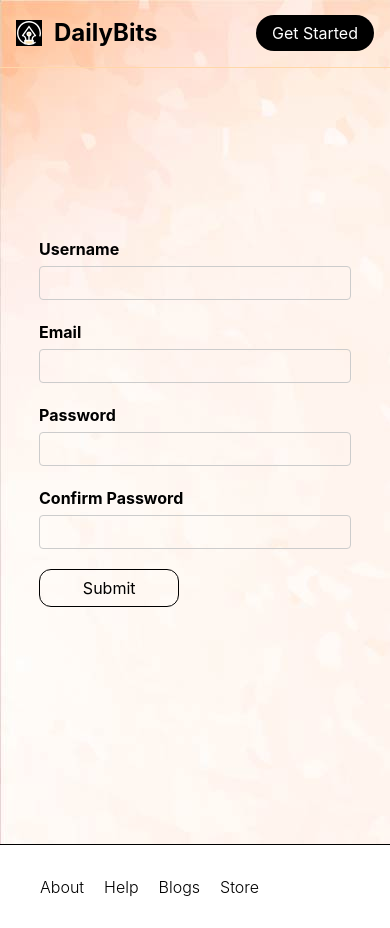
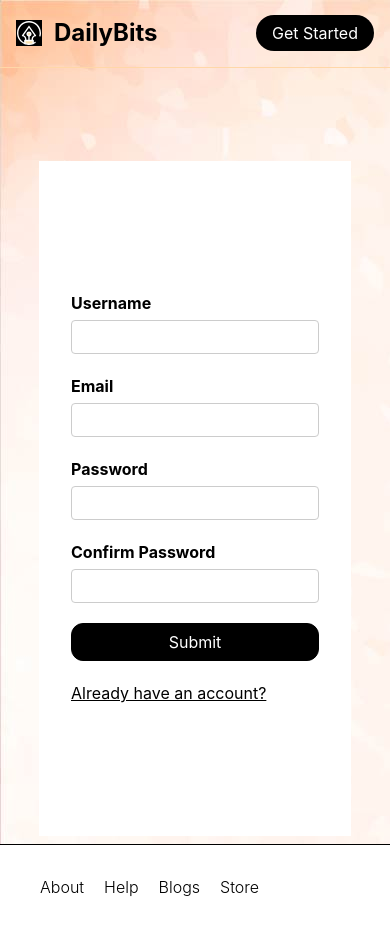
Before and after one commit to aquib-0/dailybits-frontend, a React (Vite) app: page /auth/register in a window 390 px wide. Built offline with nearby package versions, Linux system fonts and the light colour scheme.

Commit message:
add register form link in login form and vice versa, fix post reading page width for mobile view

```diff
--- a/src/App.css
+++ b/src/App.css
@@ -241,9 +241,9 @@ img::before{
   display: none;
 }
 
-.form-control{
+/* .form-control{
   margin-bottom: 20px;
-}
+} */
 
 .error{
   color: red;
@@ -252,8 +252,10 @@ img::before{
 }
 
 .submit-btn{
-  width: 45%;
+  width: 100%;
   padding: 6px 2px;
+  background-color: black;
+  color: white;
   border: 1px solid black;
   border-radius: 12px;
 }
--- a/src/components/LoginForm.tsx
+++ b/src/components/LoginForm.tsx
@@ -1,6 +1,7 @@
 import { useForm } from "react-hook-form";
 import { useNavigate } from "react-router-dom";
 import { useAuth } from "../context/AuthContext";
+import { Link } from "react-router-dom";
 
 export type formValue = {
     email: string,
@@ -34,7 +35,7 @@ const LoginForm = () => {
 
   return (
     <div className="w-full flex justify-center">
-      <form onSubmit={handleSubmit(onSubmit)} noValidate className="w-[80%] sm:w-[30%] flex flex-col">
+      <form onSubmit={handleSubmit(onSubmit)} noValidate className="w-[80%] sm:w-[36%] h-[60vh] sm:h-[80vh] flex flex-col justify-center gap-y-5 px-8 bg-white absolute bottom-24 sm:bottom-2">
 
         <div className="form-control">
           <label htmlFor="email">Email</label>
@@ -60,6 +61,8 @@ const LoginForm = () => {
 
         <button className="submit-btn">Submit</button>
 
+        <Link to="/auth/register" className="underline">Don't have an account?</Link>
+
       </form>
     </div>
   )
--- a/src/components/Navbar.tsx
+++ b/src/components/Navbar.tsx
@@ -4,7 +4,7 @@ import { Link } from "react-router-dom"
 const Navbar = () => {
     // const {isAuthenticated} = useAuth();
   return (
-    <div className="w-full h-[8vh] sm:h-[13vh] flex justify-between items-center px-4 sm:px-8 md:px-10 border-orange-200 border-b bg-transparent absolute top-0">
+    <div className="w-full h-[8vh] sm:h-[13vh] flex justify-between items-center px-4 sm:px-8 md:px-10 border-orange-200 border-b bg-transparent absolute top-0 z-20">
         <div className="font-bold text-2xl">
             <Link to="/" className="flex items-center gap-x-3"><span className="h-full border p-0 bg-black"><img src="/dailybits_white.svg" alt="" className="w-6" /></span> DailyBits</Link>
         </div>
--- a/src/components/RegisterForm.tsx
+++ b/src/components/RegisterForm.tsx
@@ -1,5 +1,5 @@
 import { useForm } from "react-hook-form";
-import { useNavigate } from "react-router-dom";
+import { useNavigate, Link } from "react-router-dom";
 
 import { useAuth } from "../context/AuthContext";
 
@@ -39,7 +39,7 @@ const RegisterForm = () => {
 
     return (
       <div className="w-full flex justify-center">
-        <form onSubmit={handleSubmit(onSubmit)} noValidate className="w-[80%] sm:w-[30%] flex flex-col">
+        <form onSubmit={handleSubmit(onSubmit)} noValidate className="w-[80%] sm:w-[36%] h-[80vh] flex flex-col justify-center gap-y-5 px-8 bg-white absolute bottom-2">
           <div className="form-control">
             <label htmlFor="username">Username</label>
             <input type="text" id="username" {...register("username", {
@@ -86,6 +86,8 @@ const RegisterForm = () => {
 
           <button className="submit-btn">Submit</button>
 
+          <Link to="/auth/login" className="underline">Already have an account?</Link>
+
         </form>
       </div>
     )
--- a/src/components/tiptap/index.tsx
+++ b/src/components/tiptap/index.tsx
@@ -2,6 +2,7 @@ import './styles.scss'
 
 import { TextStyleKit } from '@tiptap/extension-text-style'
 import { EditorContent, useEditor } from '@tiptap/react'
+import type { Editor } from '@tiptap/react'
 import StarterKit from '@tiptap/starter-kit'
 // import Image from '@tiptap/extension-image';
 import Image from '@tiptap/extension-image';
@@ -26,7 +27,7 @@ const extensions = [
 interface TiptapProps {
   draft_id?: string
   // Pass the editor instance back up so the page can read it synchronously on click
-  onReady?: (editorInstance: any) => void
+  onReady?: (editorInstance: Editor) => void
   updateProps?: (content: string) => void
 }
 
@@ -73,7 +74,7 @@ const Tiptap = ({ draft_id, onReady, updateProps }: TiptapProps) => {
 
   return (
     <div className='w-full h-full prose max-w-none flex flex-col items-center'>
-      <EditorContent className='w-[80%] h-full px-2 overflow-y-scroll' editor={editor} />
+      <EditorContent className='w-[95%] sm:w-[80%] h-full px-2 overflow-y-scroll border-gray-300 border-x' editor={editor} />
       <BubbleMenu editor={editor} />
     </div>
   )
--- a/src/pages/storiesPages/ReadStoryPage.scss
+++ b/src/pages/storiesPages/ReadStoryPage.scss
@@ -19,15 +19,15 @@
   }
 
   h1 {
-    font-size: 2rem;
+    font-size: 2.5rem;
   }
 
   h2 {
-    font-size: 1.8rem;
+    font-size: 2.2rem;
   }
 
   h3 {
-    font-size: 1.6rem;
+    font-size: 1.8rem;
   }
 
   h4 {
@@ -41,4 +41,7 @@
   h6 {
     font-size: 1rem;
   }
+  p {
+    font-size: 1.5rem;
+  }
 }
--- a/src/pages/storiesPages/ReadStoryPage.tsx
+++ b/src/pages/storiesPages/ReadStoryPage.tsx
@@ -15,7 +15,7 @@ const ReadStoryPage = () => {
   return (
     <div className='w-full h-screen flex flex-col justify-start items-center pt-[10vh] relative'>
         {/* <p>This is the story page and here is the story</p> */}
-        <div id='readStory' dangerouslySetInnerHTML={{__html: draft.content}} className='w-[60%] h-full overflow-y-scroll p-2' />
+        <div id='readStory' dangerouslySetInnerHTML={{__html: draft.content}} className='w-[90%] md:w-[60%] h-full overflow-y-scroll p-2' />
     </div>
   )
 }
--- a/src/pages/unprotectedPages/AuthPage.tsx
+++ b/src/pages/unprotectedPages/AuthPage.tsx
@@ -5,7 +5,7 @@ const AuthPage = () => {
   const path = window.location.pathname;
   console.log(path);
   return (
-    <div className='w-full h-screen flex justify-center items-center bg-[url(/about_bg.jpg)]'>
+    <div className='w-full h-screen flex justify-center items-center bg-[url(/about_bg.jpg)] relative'>
       {
         path == "/auth/login"? (<LoginForm />) : (<RegisterForm />)
       }
```
